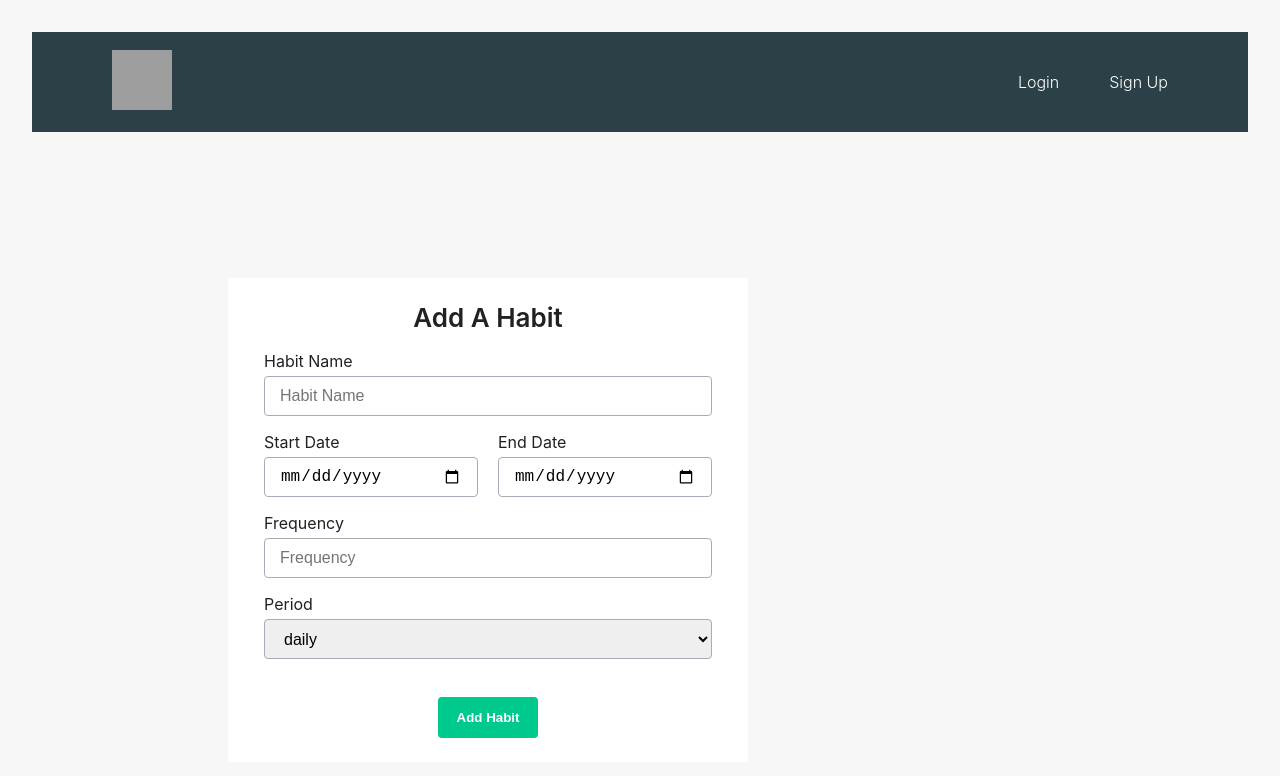
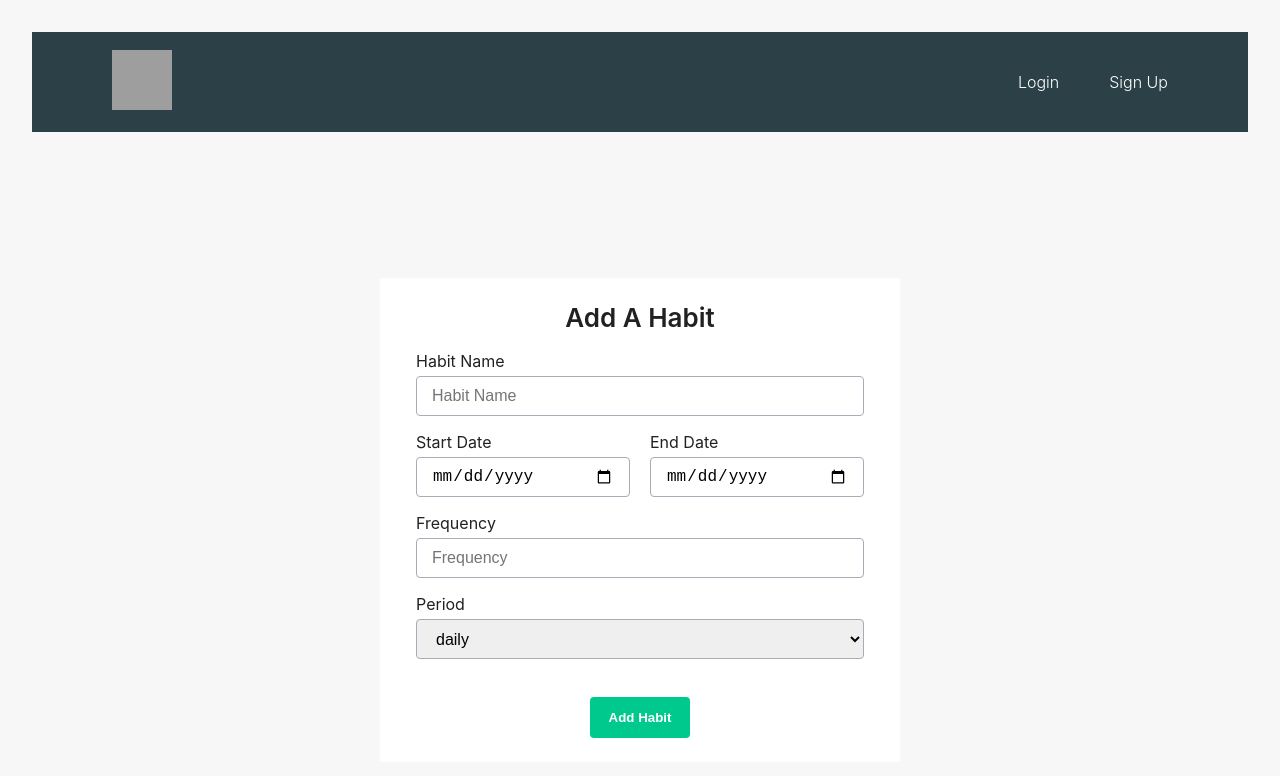
Before and after one commit to bruno-boys/ftl-capstone, a React (Vite) app in the folder habit-tracker-ui/: page /habit-form in a window 1280 px wide. Shown: the top 776 px of the page. Built offline with nearby package versions, Linux system fonts and the light colour scheme; grey boxes are pictures that could not be loaded.

Commit message:
centered the habit form

```diff
--- a/habit-tracker-ui/src/components/HabitForm/HabitForm.css
+++ b/habit-tracker-ui/src/components/HabitForm/HabitForm.css
@@ -1,11 +1,9 @@
 .habit-form{
-    height: 100%;
-    max-height: 100vh;
-    width: 100%;
-    max-width: 100vw;
-    display: flex;
-    padding: 50px 100px;
-
+  height: 100%;
+  width: 100%;
+  display: flex;
+  padding: 50px 100px;
+  justify-content: center;
   }
   .habit-form .card {
     max-width: 520px;
```
